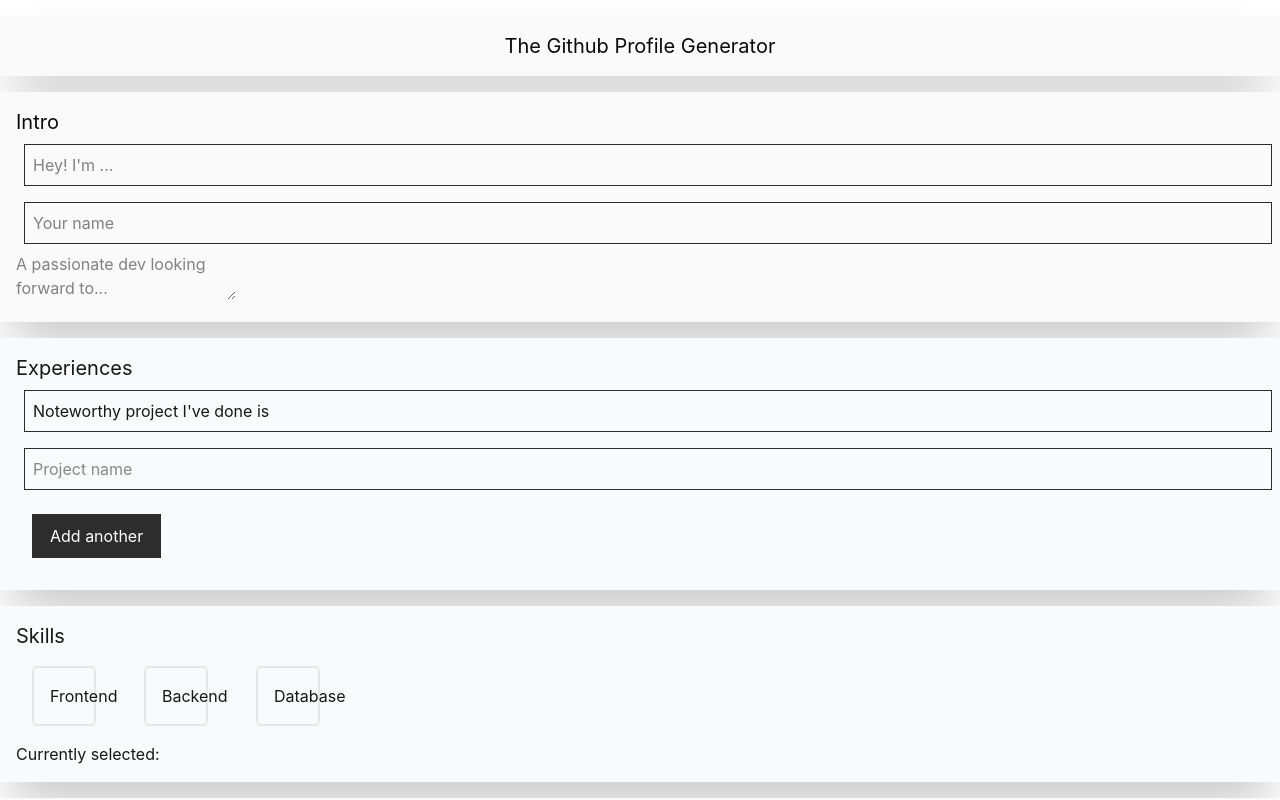
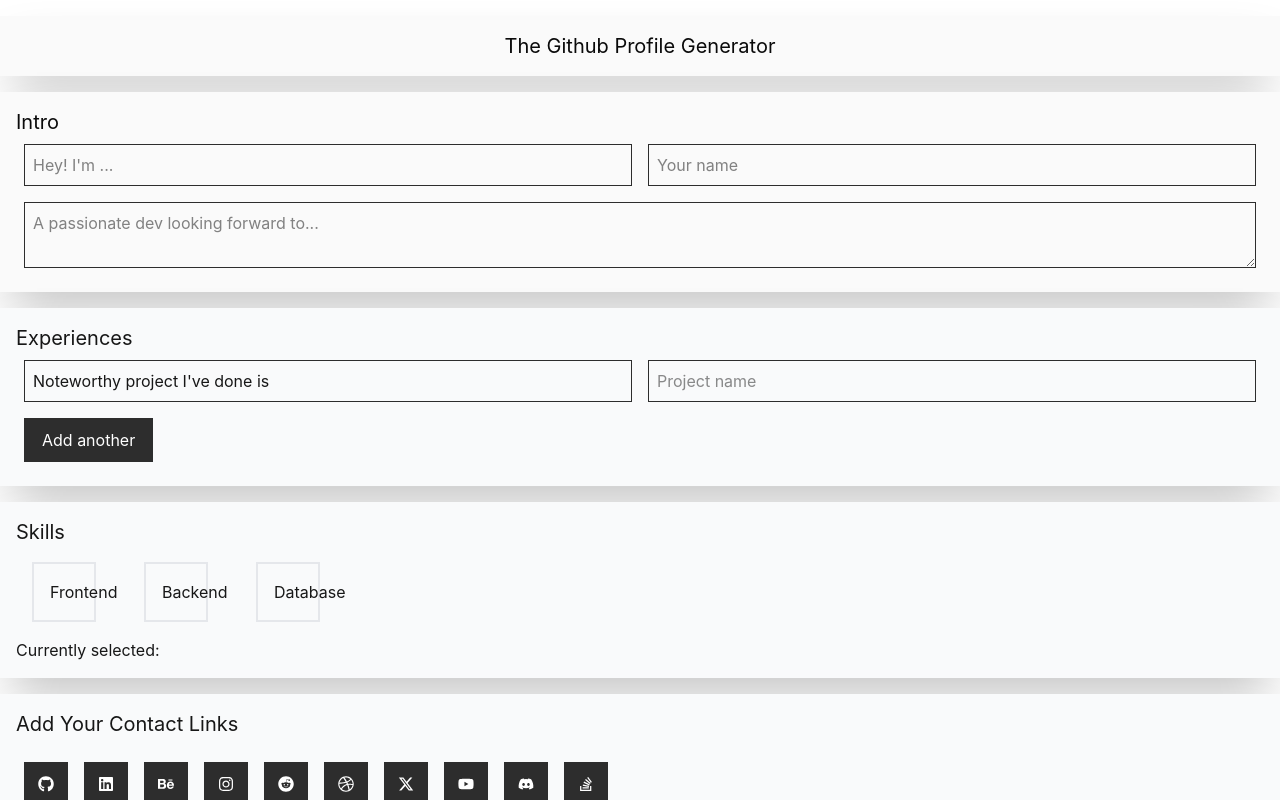
Before and after one commit to ilievskey/github-profile-gen, a React (Vite) app: page / in a window 1280 px wide. Shown: the top 800 px of the page. Built offline with nearby package versions, Linux system fonts and the light colour scheme.

Commit message:
updated Contact.tsx, restylized experiences and folders and more

```diff
--- a/src/App.css
+++ b/src/App.css
@@ -11,6 +11,15 @@ body{
 }
 
 input {
+  width: 100%;
+  padding: 0.5rem;
+  margin: 0.5rem;
+  border-width: 1px;
+  border-color: #2d2d2d;
+  /*border-radius: 0.375rem;*/
+}
+
+textarea {
   width: 100%;
   padding: 0.5rem;
   margin: 0.5rem;
--- a/src/App.tsx
+++ b/src/App.tsx
@@ -11,7 +11,7 @@ const App: React.FC = () => {
     const [profileData, setProfileData] = useState({
         intro: {intro: "", name: "", desc: ""},
         experiences: [{text1: "Noteworthy project I've done is", text2: ""}],
-        skills: [] as string[],
+        skills: [] as {imgLink: string, name: string}[],
         contacts: [] as {platform: string, url: string}[],
     })
 
@@ -22,7 +22,7 @@ const App: React.FC = () => {
         ## Experiences
         ${profileData.experiences.map(exp => `- ${exp.text1}: ${exp.text2}`).join('\n')}
         ## Skills
-        ${profileData.skills.join(', ')}
+        ${profileData.skills.map(skill => skill.name)}
         ## Contact
         ${profileData.contacts.map(contact => `- ${contact.platform}: ${contact.url}`).join('\n')}
         `;
--- a/src/components/Contact.tsx
+++ b/src/components/Contact.tsx
@@ -1,5 +1,16 @@
 import React from 'react';
-import {FaGithub, FaLinkedin, FaBehance} from 'react-icons/fa';
+import {
+    FaGithub,
+    FaLinkedin,
+    FaBehance,
+    FaInstagram,
+    FaReddit,
+    FaDribbble,
+    FaYoutube,
+    FaDiscord,
+    FaStackOverflow
+} from 'react-icons/fa';
+import {FaXTwitter} from "react-icons/fa6";
 
 type ContactProps = {
     profileData: any;
@@ -10,6 +21,13 @@ const availableContacts =[
     {platform: "Github", icon: <FaGithub/>},
     {platform: "LinkedIn", icon: <FaLinkedin/>},
     {platform: "Behance", icon: <FaBehance/>},
+    {platform: "Instagram", icon: <FaInstagram/>},
+    {platform: "Reddit", icon: <FaReddit/>},
+    {platform: "Dribble", icon: <FaDribbble/>},
+    {platform: "Twitter/X", icon: <FaXTwitter/>},
+    {platform: "Youtube", icon: <FaYoutube/>},
+    {platform: "Discord", icon: <FaDiscord/>},
+    {platform: "StackOverflow", icon: <FaStackOverflow/>},
 ];
 
 const Contact: React.FC<ContactProps> = ({profileData, setProfileData}) => {
--- a/src/components/Experiences.tsx
+++ b/src/components/Experiences.tsx
@@ -26,7 +26,7 @@ const Experiences: React.FC<ExperiencesProps> = ({profileData, setProfileData})
         <div className="card-bg">
             <h1 className="text-xl">Experiences</h1>
             {profileData.experiences.map((field: any, index: number) => (
-                <div key={index}>
+                <div key={index} className="flex">
                     <input
                         value={field.text1}
                         onChange={(event) => handleChange(index, "text1", event)}
@@ -39,10 +39,12 @@ const Experiences: React.FC<ExperiencesProps> = ({profileData, setProfileData})
                     />
                 </div>
             ))}
-            <button
-                onClick={addField}
-                className="m-4 px-4 py-2 add"
-            >Add another</button>
+            <div className="flex">
+                <button
+                    onClick={addField}
+                    className="m-2 px-4 py-2 add"
+                >Add another</button>
+            </div>
         </div>
     );
 };
--- a/src/components/Folder.tsx
+++ b/src/components/Folder.tsx
@@ -2,8 +2,8 @@ import React, {useState} from 'react';
 
 interface FolderProps {
     title: string;
-    icons: string[];
-    onIconClick: (icon: string) => void;
+    icons: Array<{imgLink: string, name: string}>;
+    onIconClick: (icon: any) => void;
 }
 
 const Folder: React.FC<FolderProps> = ({title, icons, onIconClick}) => {
@@ -12,17 +12,17 @@ const Folder: React.FC<FolderProps> = ({title, icons, onIconClick}) => {
     return (
         <div onMouseEnter={() => setIsHovered(true)}
         onMouseLeave={() => setIsHovered(false)}
-        className="border-2 border-gray-200 rounded-md p-4 m-4 w-16">
+        className="border-2 border-gray-200 p-4 m-4 w-16">
             <h3>{title}</h3>
             {isHovered && (
                 <div>
-                    {icons.map((icon) => (
+                    {icons.map((iconObj, index) => (
                         <button
-                        key={icon}
-                        onClick={() => onIconClick(icon)}
+                        key={index}
+                        onClick={() => onIconClick(iconObj)}
                         style={{ cursor: 'pointer' }}
                         >
-                            {icon}
+                            <img src={iconObj.imgLink} alt={iconObj.name}/>
                         </button>
                     ))}
                 </div>
--- a/src/components/Intro.tsx
+++ b/src/components/Intro.tsx
@@ -20,6 +20,7 @@ const Intro: React.FC<IntroProps> = ({profileData, setProfileData}) => {
     return (
         <div className="p-4 my-4 bg-zinc-50 shadow-2xl text-neutral-950">
             <h1 className="text-xl">Intro</h1>
+            <div className="flex">
                 <input
                     value={profileData.intro.intro}
                     onChange={(event) => handleChange("intro", event)}
@@ -30,11 +31,15 @@ const Intro: React.FC<IntroProps> = ({profileData, setProfileData}) => {
                     onChange={(event) => handleChange("name", event)}
                     placeholder="Your name"
                 />
+            </div>
+            <div className="flex">
                 <textarea
                     value={profileData.intro.desc}
+                    className=""
                     onChange={(event) => handleChange("desc", event)}
                     placeholder="A passionate dev looking forward to..."
                 />
+            </div>
         </div>
     );
 };
--- a/src/components/Skills.tsx
+++ b/src/components/Skills.tsx
@@ -8,8 +8,8 @@ type SkillsProps = {
 
 const Skills: React.FC<SkillsProps> = ({profileData, setProfileData}) => {
 
-    const handleIconClick = (icon: string) => {
-        if(!profileData.skills.includes(icon)){
+    const handleIconClick = (icon: any) => {
+        if(!profileData.skills.some((skill: any) => skill.name === icon.name)){
             setProfileData({
                 ...profileData,
                 skills: [...profileData.skills, icon],
@@ -23,25 +23,52 @@ const Skills: React.FC<SkillsProps> = ({profileData, setProfileData}) => {
             <div className="flex gap-4">
                 <Folder
                     title="Frontend"
-                    icons={['React', 'Vue', 'Angular']}
+                    icons={[
+                        {imgLink: "https://upload.wikimedia.org/wikipedia/commons/thumb/a/a7/React-icon.svg/2048px-React-icon.svg.png", name: "React"},
+                        {imgLink: "https://upload.wikimedia.org/wikipedia/commons/thumb/9/95/Vue.js_Logo_2.svg/2048px-Vue.js_Logo_2.svg.png", name: "Vue"},
+                        {imgLink: "https://upload.wikimedia.org/wikipedia/commons/thumb/c/cf/Angular_full_color_logo.svg/2048px-Angular_full_color_logo.svg.png", name: "Angular"},
+                        {imgLink: "https://upload.wikimedia.org/wikipedia/commons/thumb/1/1b/Svelte_Logo.svg/1200px-Svelte_Logo.svg.png", name: "Svelte"},
+                        {imgLink: "https://upload.wikimedia.org/wikipedia/commons/thumb/d/d5/Tailwind_CSS_Logo.svg/1200px-Tailwind_CSS_Logo.svg.png", name: "Tailwind"},
+                        {imgLink: "https://upload.wikimedia.org/wikipedia/commons/thumb/b/b2/Bootstrap_logo.svg/1200px-Bootstrap_logo.svg.png", name: "Bootstrap"},
+                        {imgLink: "https://upload.wikimedia.org/wikipedia/commons/thumb/6/61/HTML5_logo_and_wordmark.svg/1200px-HTML5_logo_and_wordmark.svg.png", name: "HTML"},
+                        {imgLink: "https://upload.wikimedia.org/wikipedia/commons/thumb/d/d5/CSS3_logo_and_wordmark.svg/1200px-CSS3_logo_and_wordmark.svg.png", name: "CSS"},
+                        {imgLink: "https://upload.wikimedia.org/wikipedia/commons/thumb/9/96/Sass_Logo_Color.svg/1200px-Sass_Logo_Color.svg.png", name: "SASS"},
+                    ]}
                     onIconClick={handleIconClick}
                 />
                 <Folder
                     title="Backend"
-                    icons={['Node.js', 'Django', 'Flask', 'Laravel']}
+                    icons={[
+                        {imgLink: "https://upload.wikimedia.org/wikipedia/commons/thumb/d/d9/Node.js_logo.svg/2048px-Node.js_logo.svg.png", name: "Node.js"},
+                        {imgLink: "https://static-00.iconduck.com/assets.00/django-icon-1606x2048-lwmw1z73.png", name: "Django"},
+                        {imgLink: "https://dt-cdn.net/hub/logos/ruby-on-rails-agent.png", name: "Ruby on Rails"},
+                        {imgLink: "https://upload.wikimedia.org/wikipedia/commons/thumb/9/9a/Laravel.svg/2048px-Laravel.svg.png", name: "Laravel"},
+                        {imgLink: "https://upload.wikimedia.org/wikipedia/commons/thumb/7/79/Spring_Boot.svg/800px-Spring_Boot.svg.png", name: "Spring Boot"},
+                        {imgLink: "https://www.giatec.de/wp-content/uploads/2021/10/1200px-Microsoft_.NET_Logo.svg_-1024x975.png", name: ".NET"},
+                    ]}
                     onIconClick={handleIconClick}
                 />
                 <Folder
                     title="Database"
-                    icons={['MySQL', 'PostgreSQL', 'MongoDB', 'NoSQL', 'Microsoft SQL', 'Springboot']}
+                    icons={[
+                        {imgLink: "https://images.sftcdn.net/images/t_app-icon-m/p/917c77e8-96d1-11e6-8453-00163ed833e7/3780880766/mysql-com-icon.png", name: "MySQL"},
+                        {imgLink: "https://upload.wikimedia.org/wikipedia/commons/thumb/2/29/Postgresql_elephant.svg/2048px-Postgresql_elephant.svg.png", name: "PostgreSQL"},
+                        {imgLink: "https://miro.medium.com/v2/resize:fit:512/1*doAg1_fMQKWFoub-6gwUiQ.png", name: "MongoDB"},
+                        {imgLink: "https://cdn.prod.website-files.com/66754aa69a5d872183713f9c/672d19b72350f30e77101a15_sql%20server.png", name: "Microsoft SQL"},
+                        {imgLink: "https://brandlogos.net/wp-content/uploads/2022/02/sqlite-logo-brandlogo.net_.png", name: "SQLite"},
+                    ]}
                     onIconClick={handleIconClick}
                 />
             </div>
             <div>
                 <h2>Currently selected:</h2>
-                <ul>
+                <ul className="flex gap-4">
                     {profileData.skills.map((icon: any, index: number) => (
-                        <span key={index}>{icon}</span>
+                        <span key={index} className="flex">
+                            <img src={icon.imgLink} alt={icon.name} className="w-12"/>
+                            {/*fix height mismatch*/}
+                            <span className="content-center">{icon.name}</span>
+                        </span>
                     ))}
                 </ul>
             </div>
```
Lines whose indentation alone changed are shown as unchanged.
